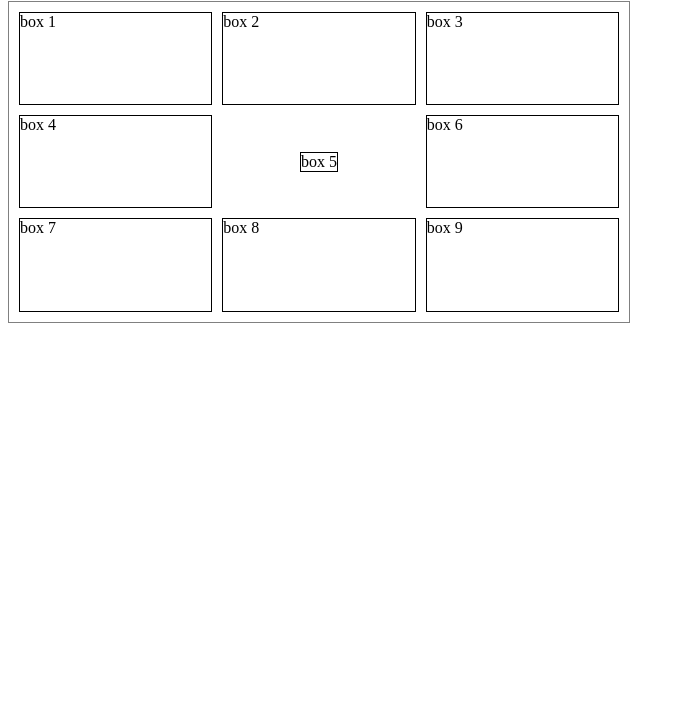
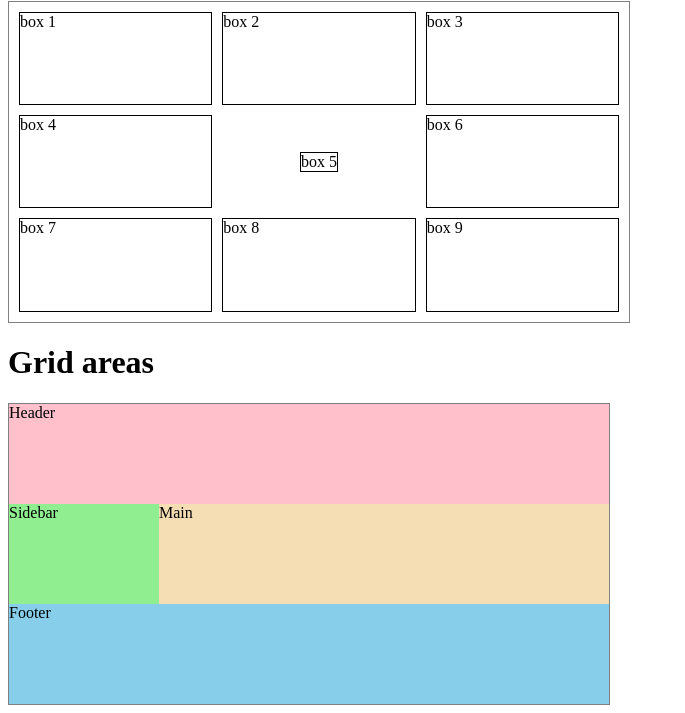
Before and after one commit to elovisa/CSSgrids, a plain HTML site: page index.html in a window 1280 px wide. Shown: the part 461-1174 px from the top of the page, without its empty margins (0-685 px from the left). Before the commit the page ends 800 px from the top, so only its background shows below. Drawn offline with Linux system fonts and the light colour scheme.

Commit message:
nice layout done by grid area

```diff
--- a/css/style.css
+++ b/css/style.css
@@ -80,3 +80,33 @@
     place-self:center center; /*align-self justify self*/
     place-self:center;
 }
+
+/**
+* Grid areas
+**/
+.container-3{
+    grid-template-columns:repeat(4, 1fr);
+    grid-template-rows:auto;
+    grid-template-areas:
+        "header header header header"
+        "sidebar content content content"
+        "footer footer footer footer"
+    ;
+
+}
+header{
+    background-color: pink;
+    grid-area:header;
+}
+main{
+    background-color: wheat;
+    grid-area:content;
+}
+aside{
+    background-color: lightgreen;
+    grid-area:sidebar;
+}
+footer{
+    background-color: skyblue;
+    grid-area:footer;
+}
--- a/index.html
+++ b/index.html
@@ -33,6 +33,13 @@
         <div class="box8">box 8</div>
         <div class="box9">box 9</div>
     </div>
+    <h1>Grid areas</h1>
+    <div class="container-3">
+        <header>Header</header>
+        <main>Main</main>
+        <aside>Sidebar</aside>
+        <footer>Footer</footer>
+    </div>
 
 </body>
 </html>
```
